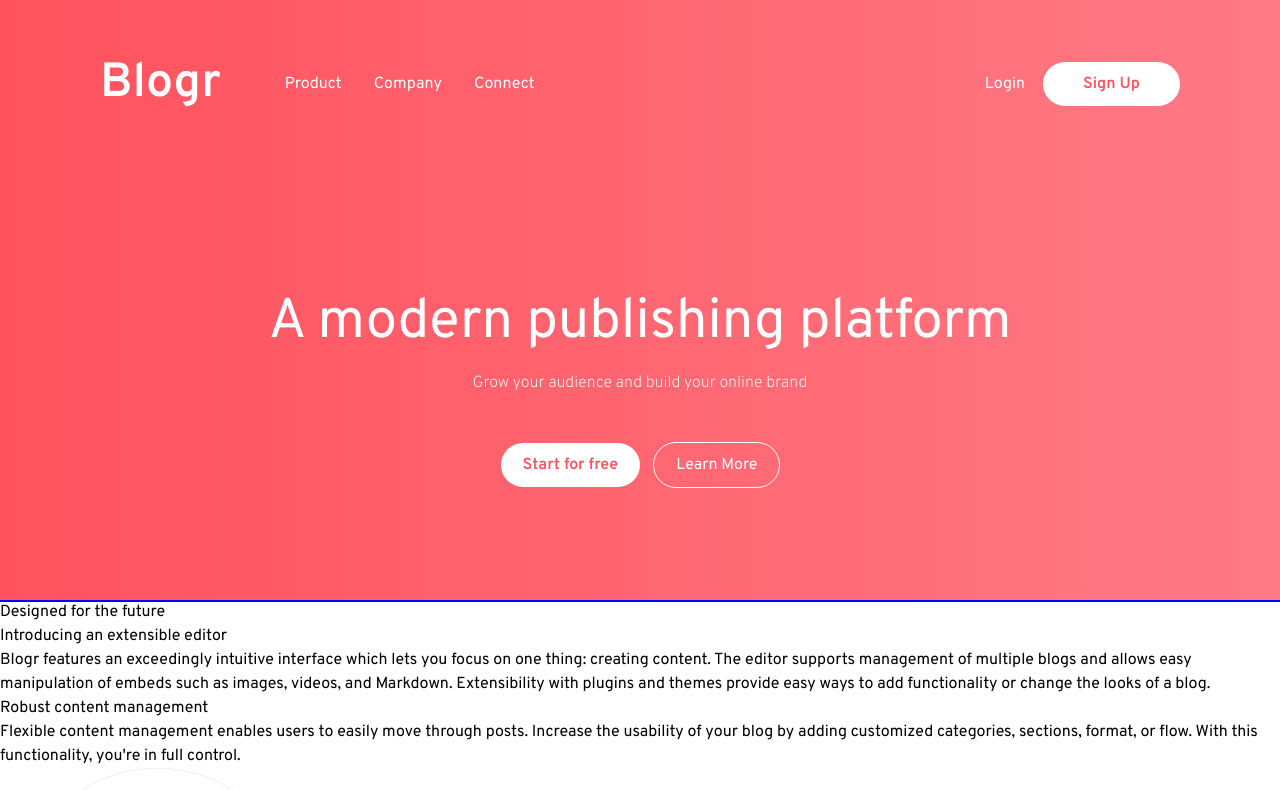
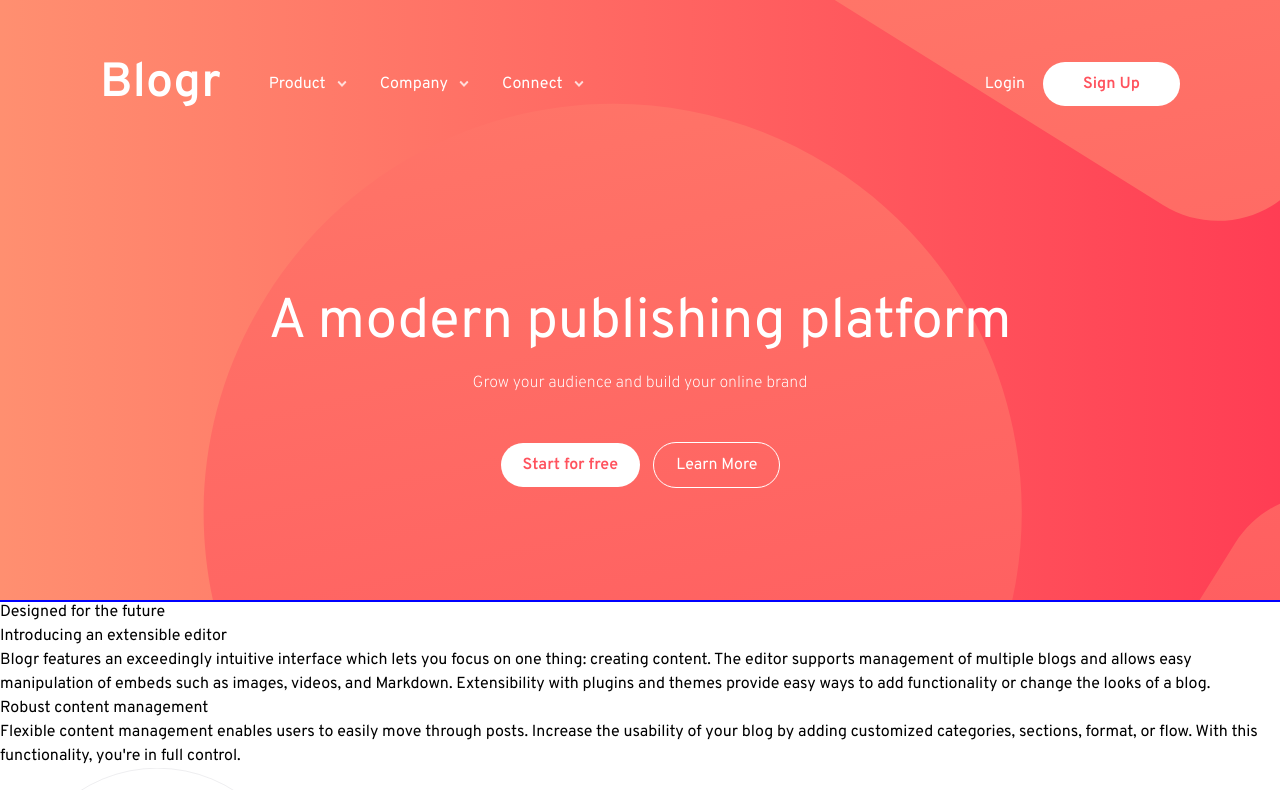
Before and after one commit to Kev1nM3N/Blogr-Landing-Page, a plain HTML site: page index.html in a window 1280 px wide. Shown: the top 790 px of the page. Drawn offline with nearby package versions, Linux system fonts and the light colour scheme.

Commit message:
worked on nav

```diff
--- a/index.html
+++ b/index.html
@@ -9,15 +9,25 @@
   <script src="https://cdn.tailwindcss.com"></script>
   <script defer src="./script.js"></script>
 </head>
+<!--Fix login link hover color. And text color for nav-->
 <body>
   <section id="welcomeBanner">
     <nav>
       <div class="left-nav">
         <h1 class="logo">Blogr</h1>
         <ul class="nav__links">
-          <li class="nav__link">Product</li>
-          <li class="nav__link">Company</li>
-          <li class="nav__link">Connect</li>
+          <div class="nav__link--container">
+            <li class="nav__link">Product</li>
+            <img src="./images/icon-arrow-light.svg" alt="" class="link__arrow">
+          </div>
+          <div class="nav__link--container">
+            <li class="nav__link">Company</li>
+            <img src="./images/icon-arrow-light.svg" alt="" class="link__arrow">
+          </div>
+          <div class="nav__link--container">
+            <li class="nav__link">Connect</li>
+            <img src="./images/icon-arrow-light.svg" alt="" class="link__arrow">
+          </div>
         </ul>
       </div>
 
@@ -29,7 +39,7 @@
       </div>
     </nav>
 
-    <!-- <img src="./images/bg-pattern-intro-desktop.svg" alt="" class="background__img"> -->
+    <img src="./images/bg-pattern-intro-desktop.svg" alt="" class="background__img">
 
     <header>
       <div class="header__container">
--- a/styles.css
+++ b/styles.css
@@ -23,17 +23,21 @@
 #welcomeBanner {
   min-height: 75vh;
   outline: 2px solid blue;
-  background-image: linear-gradient(270deg, var(--very-light-red), var(--light-red));
+  background-image: linear-gradient(270deg, var(--other-light-red), var(--other-red));
   color: var(--white-color);
   display: flex;
   flex-direction: column;
+  position: relative;
+  z-index: 3;
+  overflow: hidden;
 }
 
 .background__img {
-  width: 500px;
   position: absolute;
-  right: 0;
-  top: 0;
+  left: 0;
+  max-width: 1832px;
+  z-index: -1;
+  transform: translateY(-620px) rotate(10deg) scale(1.8) translateX(200px);
 }
 
 nav {
@@ -54,7 +58,27 @@ nav {
 }
 
 .nav__link {
-  margin: 0 16px;
+  /* margin: 0 16px; */
+  cursor: pointer;
+}
+
+.nav__link--container {
+  display: flex;
+}
+
+.nav__link--container:hover {
+  text-decoration: underline;
+}
+
+.nav__link--container:hover .link__arrow {
+  scale: -0.3;
+  width: 32px;
+}
+
+.link__arrow {
+  width: 32px;
+  scale: 0.3;
+  margin-right: 22px;
 }
 
 .logo {
```
